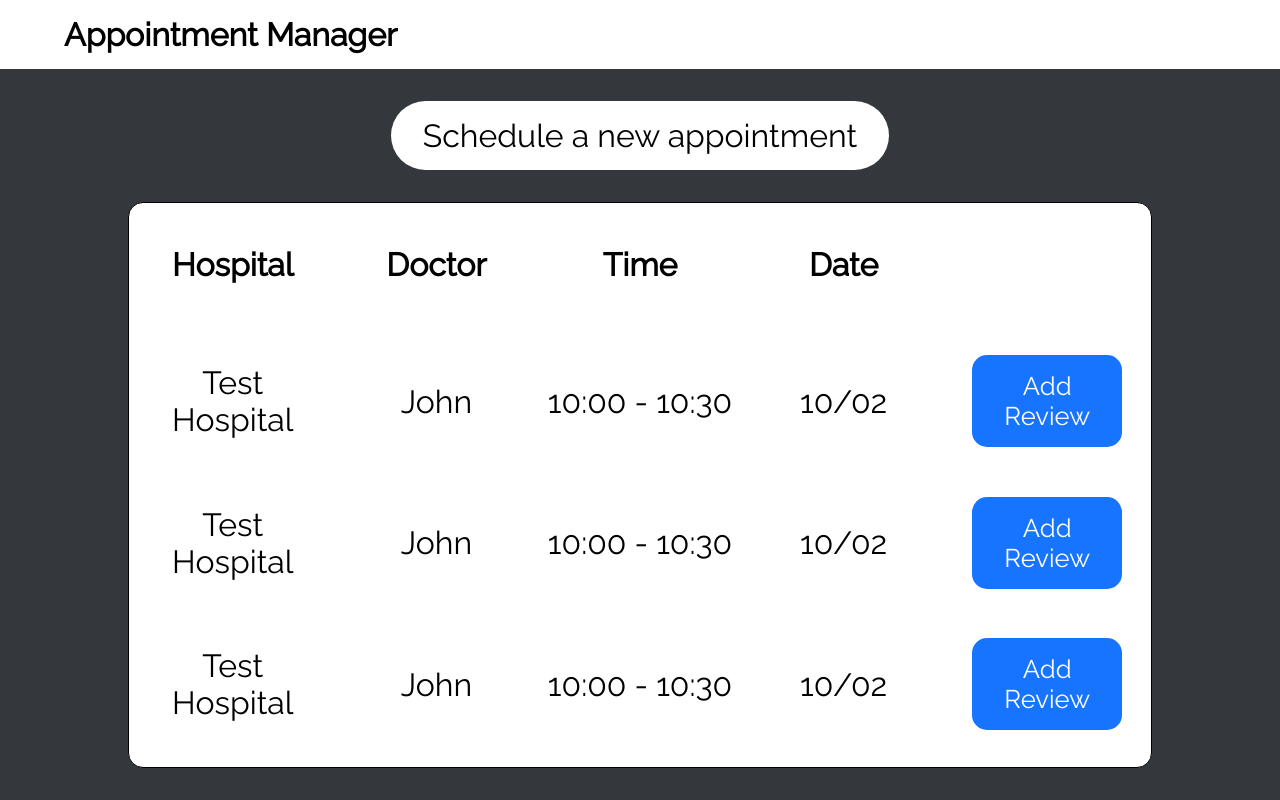
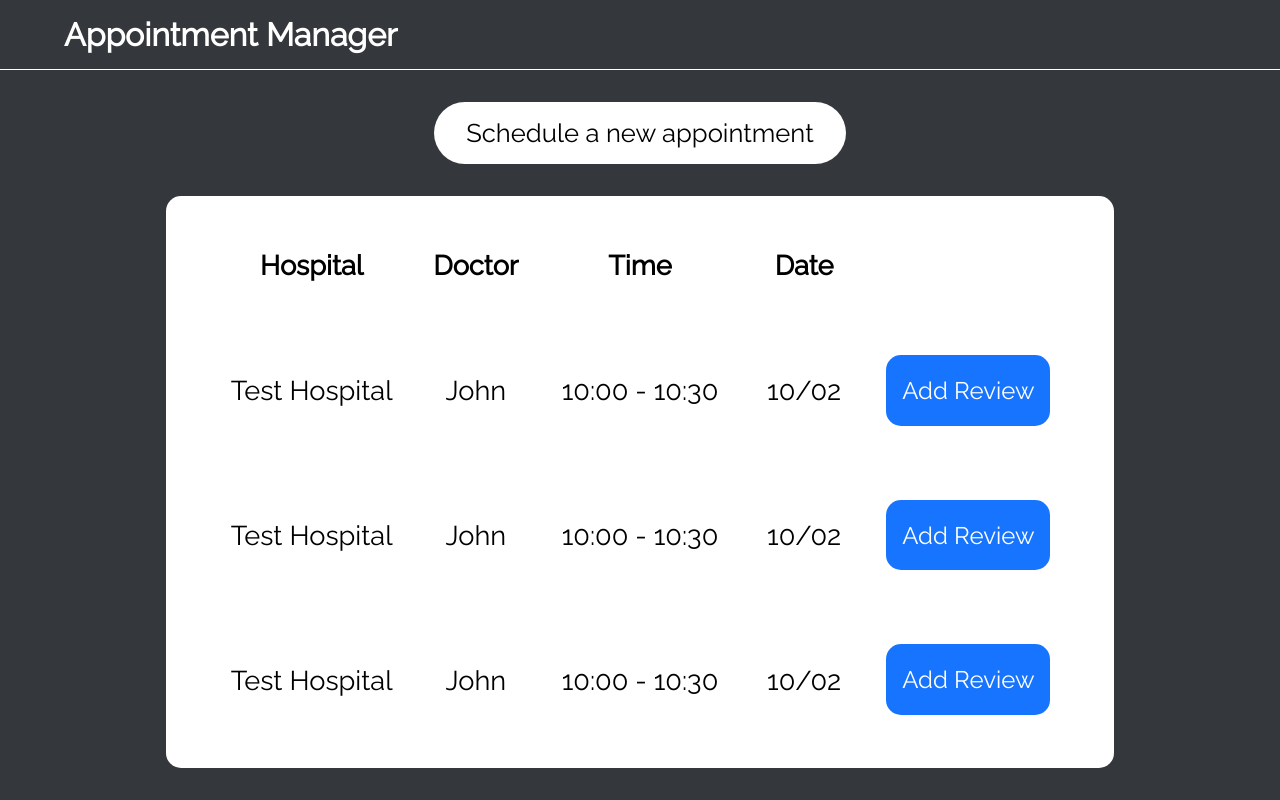
Before and after one commit to SamG82/database-systems-project, a React (Vite) app in the folder frontend/: page /appointments in a window 1280 px wide. Built offline with nearby package versions, Linux system fonts and the light colour scheme.

Commit message:
styling changes

```diff
--- a/frontend/src/components/appointment.tsx
+++ b/frontend/src/components/appointment-row.tsx
@@ -12,17 +12,17 @@ type Props = {
     appt: Appointment
 }
 
-function AppointmentListing(props: Props) {
+function AppointmentRow(props: Props) {
     return (
         <>
             <span>{props.appt.hospitalName}</span>
             <span>{props.appt.doctorName}</span>
             <span>{`${props.appt.startTime} - ${props.appt.endTime}`}</span>
             <span>{props.appt.date}</span>
-            <button className="notes-button">Add Review</button>
+            <button className="review-button">Add Review</button>
         </>
 
     )
 }
 
-export default AppointmentListing
+export default AppointmentRow
--- a/frontend/src/pages/appointments.tsx
+++ b/frontend/src/pages/appointments.tsx
@@ -1,5 +1,5 @@
 import "../../styles/appointments.css"
-import AppointmentListing from "../components/appointment"
+import AppointmentRow from "../components/appointment-row"
 import { Link } from "react-router-dom"
 
 const testData = [
@@ -41,7 +41,7 @@ function Appointments() {
                 <span className="column-title">Date</span>
                 {/* placeholder */}
                 <span></span>
-                {testData.map((appt, idx) => <AppointmentListing key={idx} appt={appt}/>)}
+                {testData.map((appt, idx) => <AppointmentRow key={idx} appt={appt}/>)}
             </div>
         </div>
     )
--- a/frontend/styles/appointments.css
+++ b/frontend/styles/appointments.css
@@ -9,23 +9,18 @@
     padding: 1rem 0;
     font-size: 2rem;
     text-align: center;
-    color: black;
-    background-color: white;
+    color: white;
     text-align: left;
     padding-left: 4rem;
+    border-bottom: 1px solid white;
 }
 
 .appointments-list {
     display: grid;
     grid-template-columns: repeat(5, 1fr);
-    gap: 1rem;
-    border: 1px solid black;
     background: white;
-    width: 80%;
-
     border-radius: 15px;
-    padding: 20px 10px;
-    text-align: center;
+    padding: 1rem 4rem;
     place-items: center;
     margin: 0 auto;
     flex: 1;
@@ -34,34 +29,32 @@
 
 .column-title {
     font-weight: bold;
-    margin-bottom: 1rem;
 }
 
-.notes-button {
-    width: 80%;
+.review-button {
     border: none;
     background-color: rgb(23, 116, 255);
-    font-size: 1.6rem;
+    font-size: 1.5rem;
     border-radius: 15px;
     color: white;
-    padding: 1rem;
+    padding: 1.3rem 1rem;
+    min-width: 150px;
 }
 
-.notes-button:hover {
+.review-button:hover {
     cursor: pointer;
-    background-color: rgb(70, 144, 255);
+    background-color: rgb(88, 155, 255);
 }
 
 .appointments-list span {
-    padding: 0.4rem 0;
-    font-size: 2rem;
+    font-size: 1.7rem;
 }
 
 .appointments-main a {
     margin: auto;
     text-decoration: none;
     color: white;
-    font-size: 2rem;
+    font-size: 1.6rem;
     background-color: white;
     padding: 1rem 2rem;
     color: black;
```
